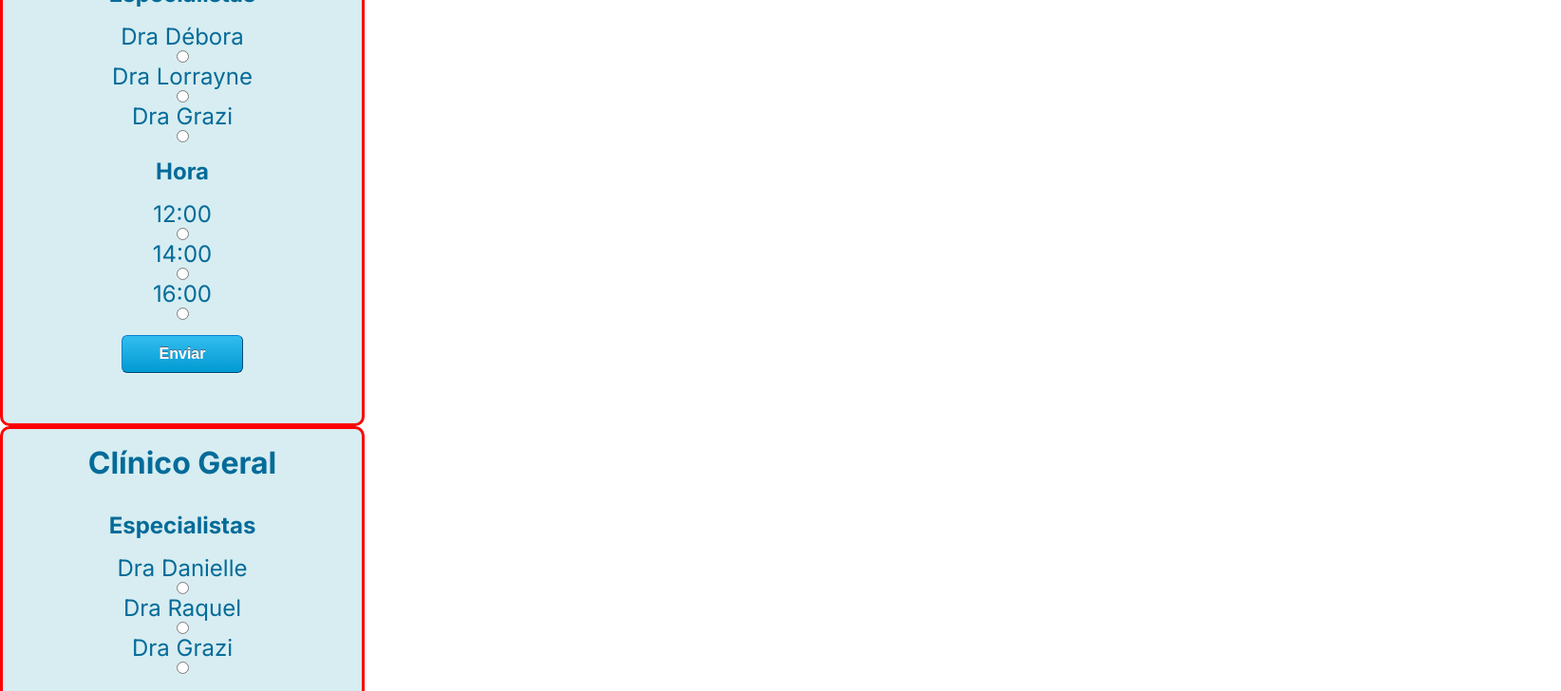
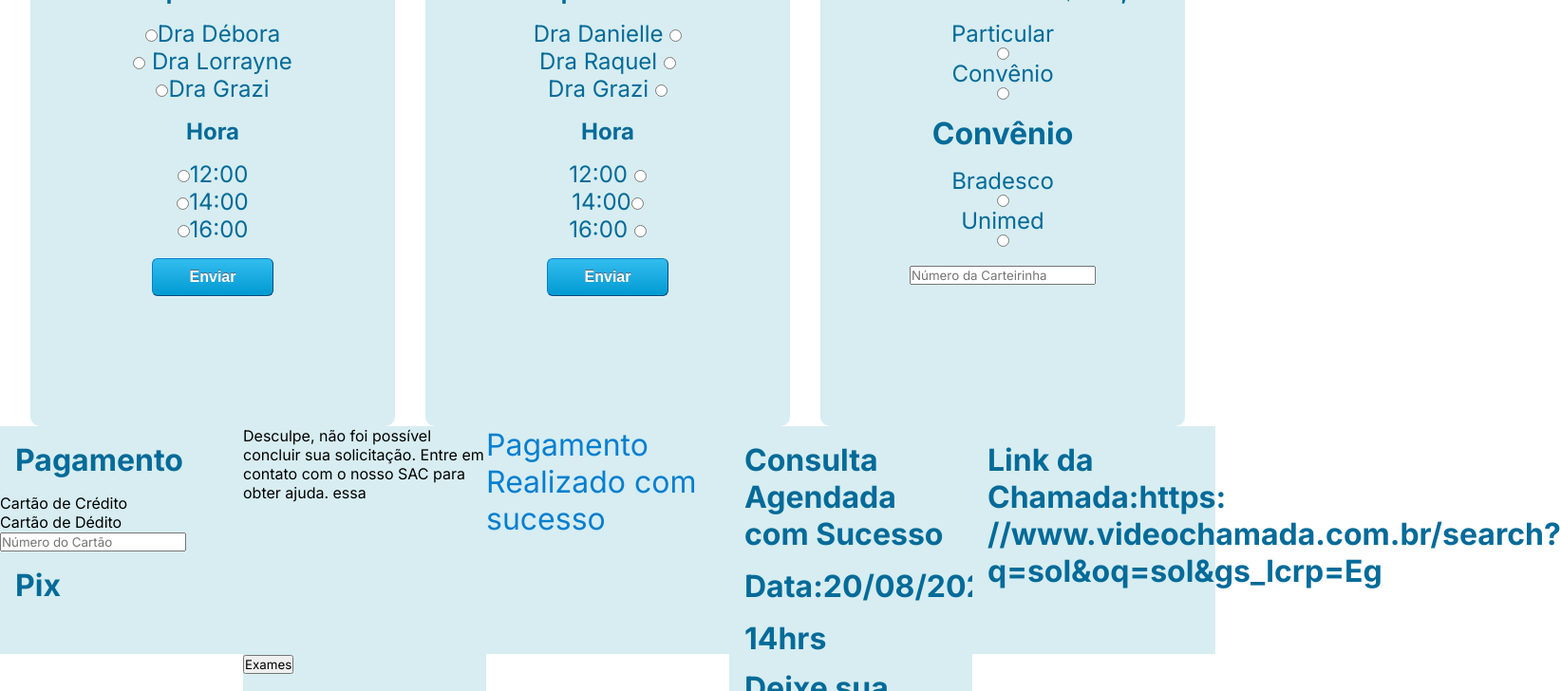
Before and after one commit to RaquelDalete/saude-integrada, a React (Vite) app: page /Agendamento in a window 1280 px wide. Shown: the part 480-1208 px from the top of the page at 95% size, 1644 px wide, since content can reach past the window. Built offline with nearby package versions, Linux system fonts and the light colour scheme.

Commit message:
atualizacao do agendamento

```diff
--- a/src/Components/Agendamento/Agendamento.jsx
+++ b/src/Components/Agendamento/Agendamento.jsx
@@ -1,32 +1,37 @@
 import React from 'react'
 import Calendario from '../Img/calendario.png'
 import * as S from '../Agendamento/StyleAgendamento.jsx'
+// import cartaocredito from './img/cartaocredito.png'
+// import cartaodebito from './img/cartaodebito.png'
+// import pix from './img/pix.png'
+// import qr from './img/qr.png'
+
+
 
 function Agendamento(){
+
+
 return(
 <main>
 
 <h2>Agendamento</h2>
 <S.Img src={Calendario} alt="calendario" />
 
+<S.Section>
 <S.Div>
 <S.H2>Pediatras</S.H2>
 <S.H3>Especialistas</S.H3>
-<label for="Dra Débora">Dra Débora</label>
-<input  type="radio" name="especialistas" id="Dra Débora"/>
-<label for="Dra Lorrayne">Dra Lorrayne</label>
-<input  type="radio" name="especialistas " id="Dra Lorrayne"/>
-<label for="Dra Grazi">Dra Grazi</label>
-<input  type="radio" name="especialistas" id="Dra Grazi"/>
+<label for="Dra Débora"><input  type="radio" name="especialistas" id="Dra Débora"/>Dra Débora</label>
+<label for="Dra Lorrayne"><input  type="radio" name="especialistas " id="Dra Lorrayne"/> Dra Lorrayne</label>
+<label for="Dra Grazi"> <input  type="radio" name="especialistas" id="Dra Grazi"/>Dra Grazi</label>
+
 
 
 <S.H3>Hora</S.H3>
-<label for="12hr">12:00</label>
-<input  type="radio" name="hora" id="12hr"/>
-<label for="14hr">14:00</label>
-<input  type="radio" name="hora" id="14hr"/>
-<label for="16hr">16:00</label>
-<input  type="radio" name="hora" id="16hr"/>
+<label for="12hr"> <input  type="radio" name="hora" id="12hr"/>12:00</label>
+<label for="14hr"><input  type="radio" name="hora" id="14hr"/>14:00</label>
+<label for="16hr"><input  type="radio" name="hora" id="16hr"/>16:00</label>
+
 
 <S.Button>Enviar</S.Button>
 </S.Div>
@@ -34,25 +39,24 @@ return(
 <S.Div>
 <S.H2>Clínico Geral</S.H2>
 <S.H3>Especialistas</S.H3>
-<label for="Dra Danielle">Dra Danielle</label>
-<input  type="radio" name="especialistas" id="Dra Danielle"/>
-<label for="Dra Raquel">Dra Raquel</label>
-<input  type="radio" name="especialistas " id="Dra Raquel"/>
-<label for="Dra Karynne">Dra Grazi</label>
-<input  type="radio" name="especialistas" id="Dra Karynne"/>
+<label for="Dra Danielle" >Dra Danielle <input  type="radio" name="especialistas" id="Dra Danielle"/></label>
+
+<label for="Dra Raquel">Dra Raquel <input  type="radio" name="especialistas " id="Dra Raquel"/></label>
+
+<label for="Dra Karynne">Dra Grazi <input  type="radio" name="especialistas" id="Dra Karynne"/></label>
+
 
 
 <S.H3>Hora</S.H3>
-<label for="12hr">12:00</label>
-<input  type="radio" name="hora" id="12hr"/>
-<label for="14hr">14:00</label>
-<input  type="radio" name="hora" id="14hr"/>
-<label for="16hr">16:00</label>
-<input  type="radio" name="hora" id="16hr"/>
+<label for="12hr">12:00 <input  type="radio" name="hora" id="12hr"/></label>
+
+<label for="14hr">14:00<input  type="radio" name="hora" id="14hr"/></label>
+
+<label for="16hr">16:00 <input  type="radio" name="hora" id="16hr"/></label>
+
 
 <S.Button>Enviar</S.Button>
 </S.Div>
-
 
 <S.Div>
 <S.H2>Formas de Pagamento</S.H2>
@@ -74,8 +78,9 @@ return(
 
 </S.Div>
 
-<div>
-<S.H2>Pagemento</S.H2>
+
+<S.DivE>
+<S.H2>Pagamento</S.H2>
 
 <figure>
     {/* <img src="" alt="Descrição da imagem"> */}
@@ -84,9 +89,47 @@ return(
 
 <figure>
     {/* <img src="" alt="Descrição da imagem"> */}
-    <figcaption>Cartão de Crédito</figcaption>
+    <figcaption>Cartão de Dédito</figcaption>
 </figure>
-</div>
+
+<input type="number"  placeholder='Número do Cartão'/>
+
+<S.H2>Pix</S.H2>
+</S.DivE>
+
+<S.DivE>
+    <p>Desculpe, não foi possível concluir sua solicitação. Entre em contato com o nosso SAC para obter ajuda.
+    essa </p>
+</S.DivE>
+
+<S.DivP>
+<S.P>Pagamento Realizado com sucesso</S.P>
+
+</S.DivP>
+
+<S.DivE>
+    <S.H2>Consulta Agendada com Sucesso</S.H2>
+    <S.H2>Data:20/08/2024 </S.H2>
+    <S.H2>14hrs</S.H2>
+    <S.H2>Dra Débora</S.H2>
+</S.DivE>
+
+<S.DivE>
+    <S.H2>Link da Chamada:https: //www.videochamada.com.br/search?q=sol&oq=sol&gs_lcrp=Eg</S.H2>
+
+</S.DivE>
+
+<S.DivE>
+    {/* <img src="" alt="" /> */}
+    <button>Exames</button>
+</S.DivE>
+
+<S.DivE>
+    <S.H2>Deixe sua sugestão</S.H2>
+    <input type="text" />
+</S.DivE>
+
+</S.Section>
 
 
 
--- a/src/Components/Agendamento/StyleAgendamento.jsx
+++ b/src/Components/Agendamento/StyleAgendamento.jsx
@@ -1,9 +1,12 @@
 import styled from'styled-components';
 
 
-// export const Main = styled.main`
-// display: flex;
-// `
+export const Section = styled.section`
+display: flex;
+flex-wrap: wrap;
+justify-content: space-evenly;
+width: 100%;
+`
 
 export const Img = styled.img`
 width: 20vw;
@@ -11,13 +14,14 @@ width: 20vw;
 export const Div = styled.div`
 width: 30vw;
 height: 70vh;
-border: solid red,;
 display: flex;
 align-items: center;
 flex-direction: column;
+flex-wrap: wrap;
 color: #046B99;
 background-color: #d7edf1;
 border-radius: 10px;
+
 
 label{
     font-size: 1.5rem;
@@ -54,3 +58,19 @@ color: #046B99;
   text-shadow: 0px -1px 0px #5b6178;
   background:linear-gradient(#33bdef, #019ad2);
  `
+export const P = styled.p`
+font-size: 2rem;
+`
+
+export const DivP = styled.div`
+width: 20vw;
+color: #057fd0;
+background-color:  #d7edf1;
+`
+
+export const DivE = styled.div`
+width: 20vw;
+height: 30vh;
+background-color:  #d7edf1;
+
+`
--- a/src/Components/Carregamento/Carregamento.jsx
+++ b/src/Components/Carregamento/Carregamento.jsx
@@ -1,5 +1,5 @@
 import React from 'react';
-import Logo from '../Img/log.png';
+import Logo from '../Img/log.png'
 
 function Carregamento(){
 return(
--- a/src/Components/Teste/Teste.jsx
+++ /dev/null
@@ -1,31 +0,0 @@
-import React, { useState } from 'react';
-
-function App() {
-  // Estado para controlar se o componente deve ser exibido ou não
-  const [showComponent, setShowComponent] = useState(false);
-
-  // Função que será chamada quando o botão for clicado
-  const handleClick = () => {
-    setShowComponent(!showComponent);
-  };
-
-  return (
-    <div>
-      <button onClick={handleClick}>
-        {showComponent ? 'Esconder Componente' : 'Mostrar Componente'}
-      </button>
-      {showComponent && <MyComponent />}
-    </div>
-  );
-}
-
-function MyComponent() {
-  return (
-    <div>
-      <h1>Este é o componente renderizado condicionalmente</h1>
-      <p>Conteúdo do componente...</p>
-    </div>
-  );
-}
-
-export default App;
```
